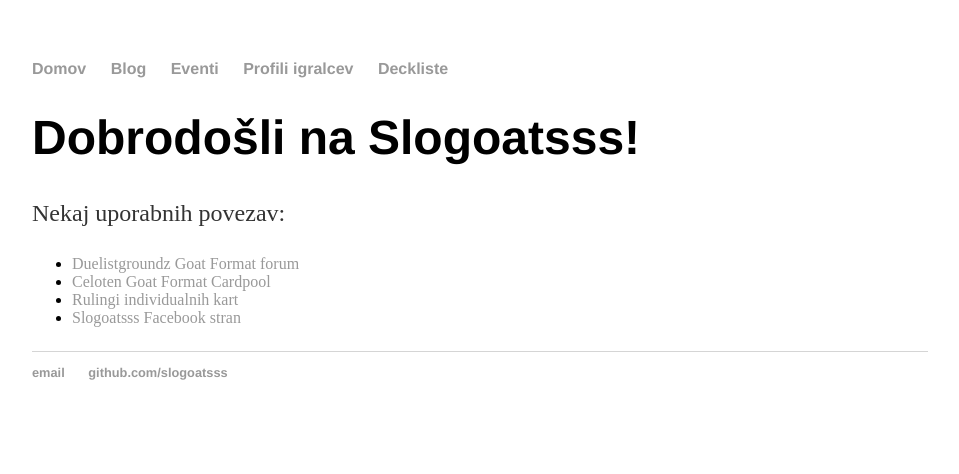
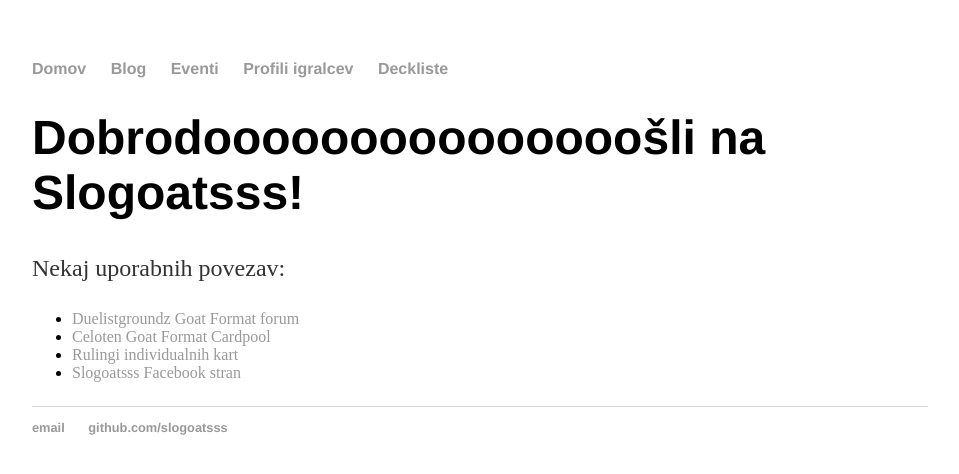
Before and after one commit to slogoatsss/slogoatsss.github.io, a Jekyll site: the page built from index.html, in a window 1280 px wide. Shown: the top 474 px of the page, without its empty margins (160-1119 px from the left). Built offline with Jekyll 4.4.1, drawn with Linux system fonts in a browser that asks for light colours.

Commit message:
Update index.html

```diff
--- a/index.html
+++ b/index.html
@@ -3,7 +3,7 @@ layout: default
 title: SLOGOATSSS
 ---
 <div class="blurb">
-	<h1>Dobrodošli na Slogoatsss!</h1>
+	<h1>Dobrodooooooooooooooošli na Slogoatsss!</h1>
 	<p>Nekaj uporabnih povezav:
 		<ul>
   			<li><a href="http://duelistgroundz.com/index.php?/forum/687-goat-format/">Duelistgroundz Goat Format forum</a></li>
```
